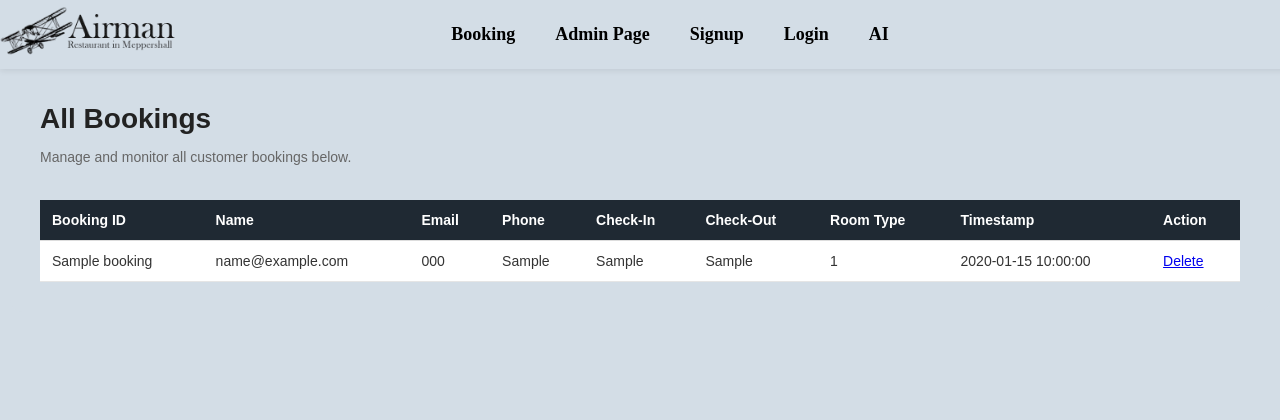
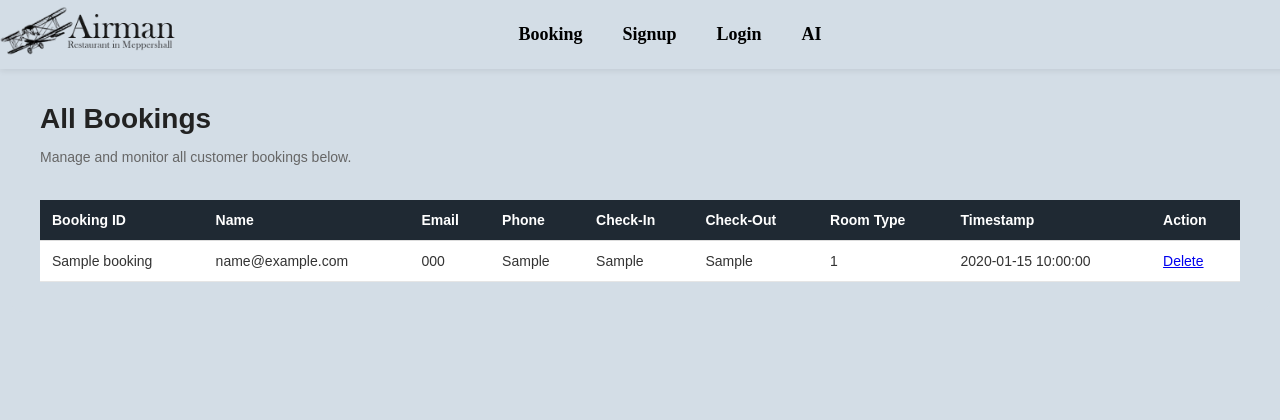
Before and after one commit to parwatpandit/hotel_project, a Flask app: page /admin_dashboard in a window 1280 px wide. Shown: the top 420 px of the page. Run offline with Flask 3, Linux system fonts and the light colour scheme; the visitor is signed in with stand-in values (Sample User, id 1); tables that the repository leaves empty or names only in its code hold one stand-in row (values such as "Sample post").

Commit message:
Update admin_dashboard.html

```diff
--- a/templates/admin_dashboard.html
+++ b/templates/admin_dashboard.html
@@ -17,7 +17,6 @@
 
                 <div class="nav-links">
                     <a href="/booking">Booking</a>
-                    <a href="/admin_login">Admin Page</a>
                     <a href="/signup">Signup</a>
                     <a href="/login">Login</a>
                     <a href="/ai">AI</a>
@@ -74,7 +73,7 @@
         </table>
     </div>
 
-    <!-- Extra space in case no data -->
+    <!-- extra space if ther is no booking at all -->
     {% if bookings|length == 0 %}
         <p class="no-data">No bookings available.</p>
     {% endif %}
```
